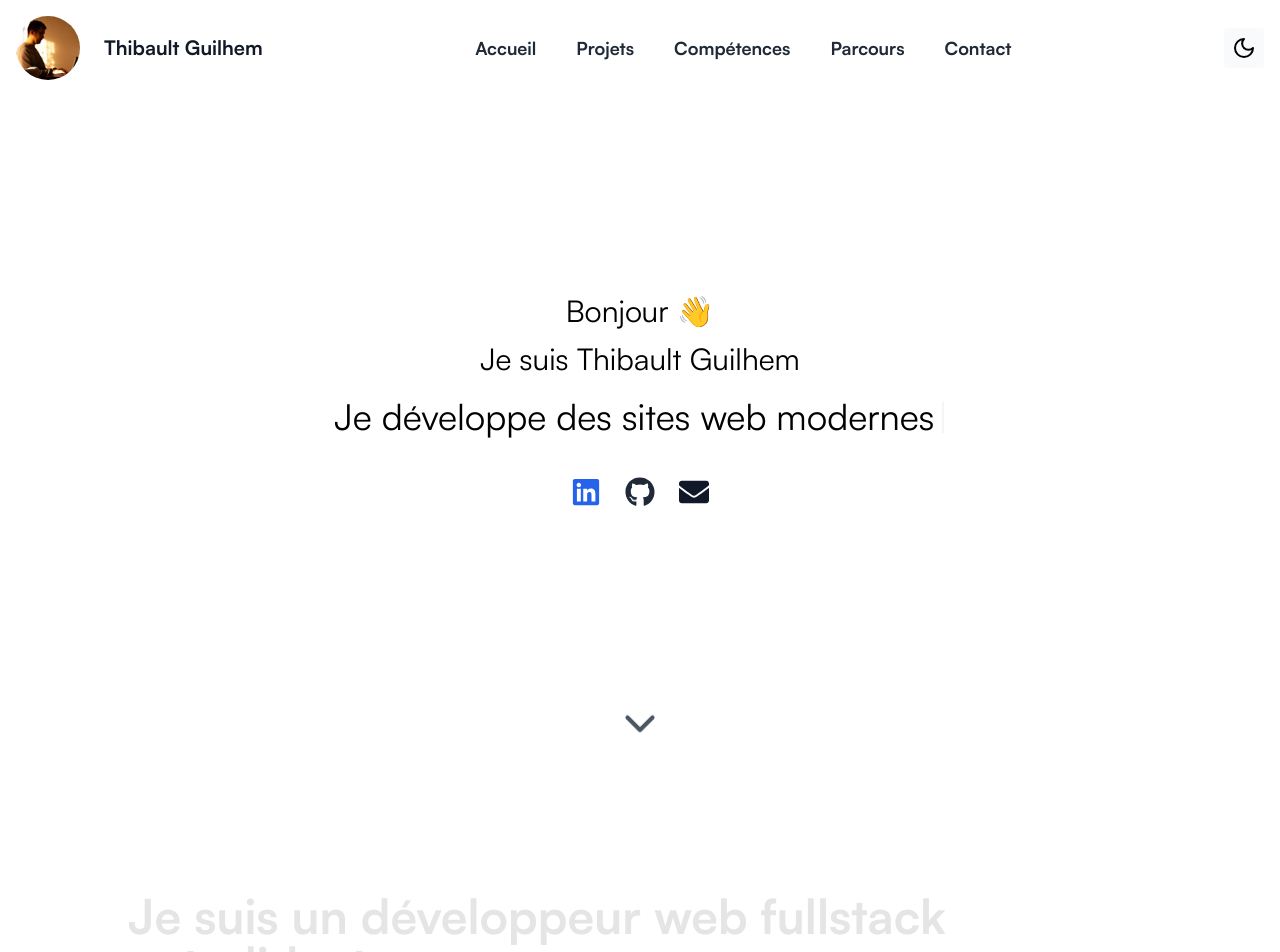
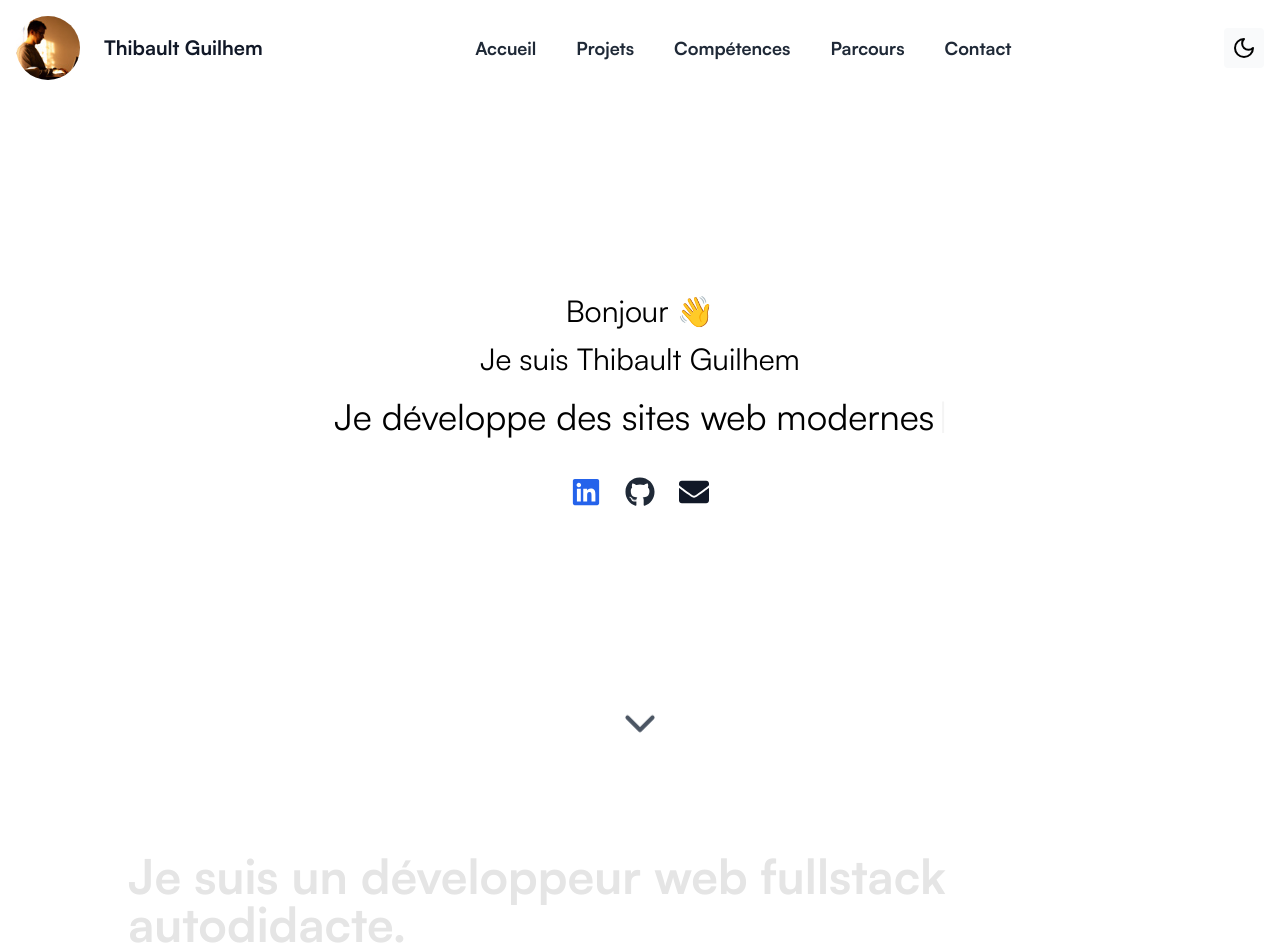
Before and after one commit to ThibaultG94/next-portfolio, a Next.js app: page / in a window 1280 px wide. Shown: the top 952 px of the page. Built offline with nearby package versions, Linux system fonts and the light colour scheme.

Commit message:
chore: Update TextIntro component styles for better readability

```diff
--- a/src/app/components/TextIntro.js
+++ b/src/app/components/TextIntro.js
@@ -25,7 +25,7 @@ const TextIntro = () => {
     const elementCenter = rect.top + rect.height / 2;
     const screenCenter = window.innerHeight / 2;
     const distanceToCenter = Math.abs(screenCenter - elementCenter);
-    const maxDistance = 60; // Adjust this value to control the range of "in focus" area
+    const maxDistance = 100; // Adjust this value to control the range of "in focus" area
     return distanceToCenter < maxDistance ? 1 : 0.1;
   };
 
@@ -41,7 +41,7 @@ const TextIntro = () => {
         <p
           key={index}
           ref={(el) => (blocksRef.current[index] = el)}
-          className="text-5xl mb-6 font-semibold transition-opacity duration-300"
+          className="text-5xl mb-10 font-semibold transition-opacity duration-300"
           style={{ opacity: getOpacity(blocksRef.current[index]) }}
         >
           {text}
```
